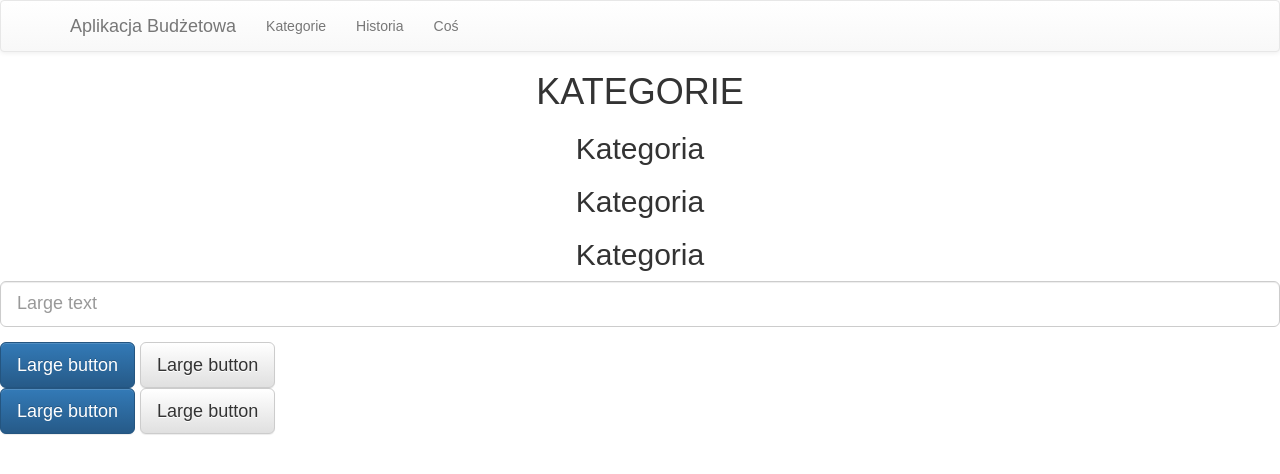
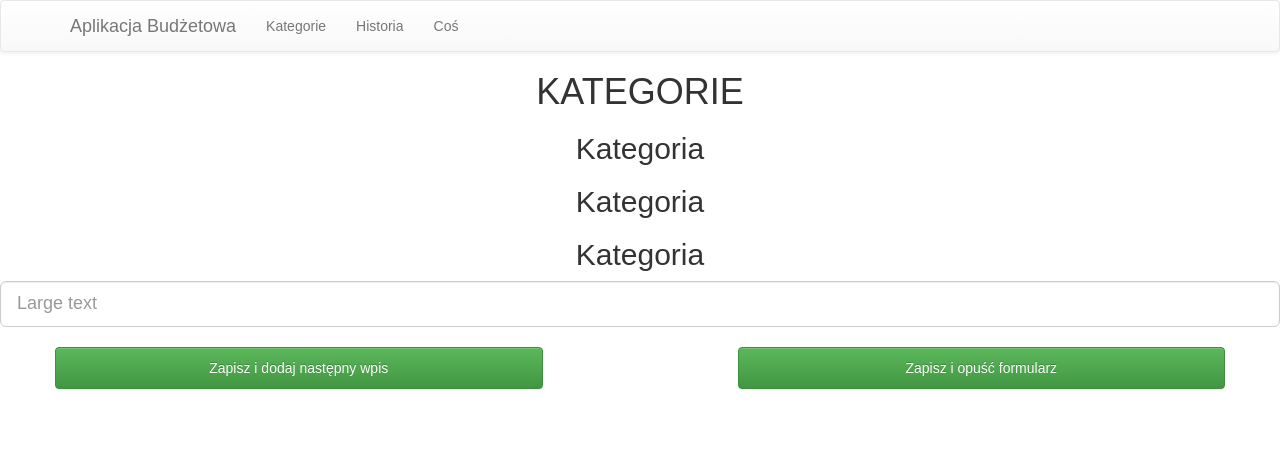
Before and after one commit to infoshareacademy/jfdd7-gw-app, a React (Create React App) app: page / in a window 1280 px wide. Shown: the top 474 px of the page. Built offline with nearby package versions, Linux system fonts and the light colour scheme.

Commit message:
Buttons below the form

```diff
--- a/package.json
+++ b/package.json
@@ -7,7 +7,8 @@
     "react": "^15.6.1",
     "react-bootstrap": "^0.31.0",
     "react-dom": "^15.6.1",
-    "react-scripts": "1.0.10"
+    "react-scripts": "1.0.10",
+    "update": "^0.7.4"
   },
   "scripts": {
     "start": "react-scripts start",
--- a/src/AddComponents/AddTransactionButtons.css
+++ b/src/AddComponents/AddTransactionButtons.css
@@ -0,0 +1,15 @@
+.btn {
+    margin-top: 5px;
+    padding: 10px;
+}
+Button.left {
+    float: left;
+}
+Button.right {
+    float: right;
+}
+
+.col-md-5 {
+    text-align: center;
+
+}
--- a/src/AddComponents/AddTransactionButtons.js
+++ b/src/AddComponents/AddTransactionButtons.js
@@ -1,23 +1,19 @@
 import React from 'react'
-import {ButtonToolbar, Button} from 'react-bootstrap'
+import {Button} from 'react-bootstrap'
+import './AddTransactionButtons.css'
 
 export default class AddTransactionButtons extends React.Component {
 
   render() {
-    return(
+    return (
 
-      <div>
-        <ButtonToolbar>
-          <Button bsStyle="primary" bsSize="large">Large button</Button>
-          <Button bsSize="large">Large button</Button>
-        </ButtonToolbar>
-
-        <ButtonToolbar>
-          <Button bsStyle="primary" bsSize="large">Large button</Button>
-          <Button bsSize="large">Large button</Button>
-        </ButtonToolbar>
-
-      </div>
+<div className='container'>
+        <div className="row">
+        {/*<i class="fa fa-plus-square" aria-hidden="true"></i>*/}
+        <Button className='left col-xs-12 col-md-5' bsStyle="success">Zapisz i dodaj następny wpis</Button>
+        <Button className='right col-xs-12 col-md-5' bsStyle="success">Zapisz i opuść formularz</Button>
+        </div>
+</div>
 
     )
 
```
Also changed, not shown: 1 other file (tests, documents, lock files or other folders).
